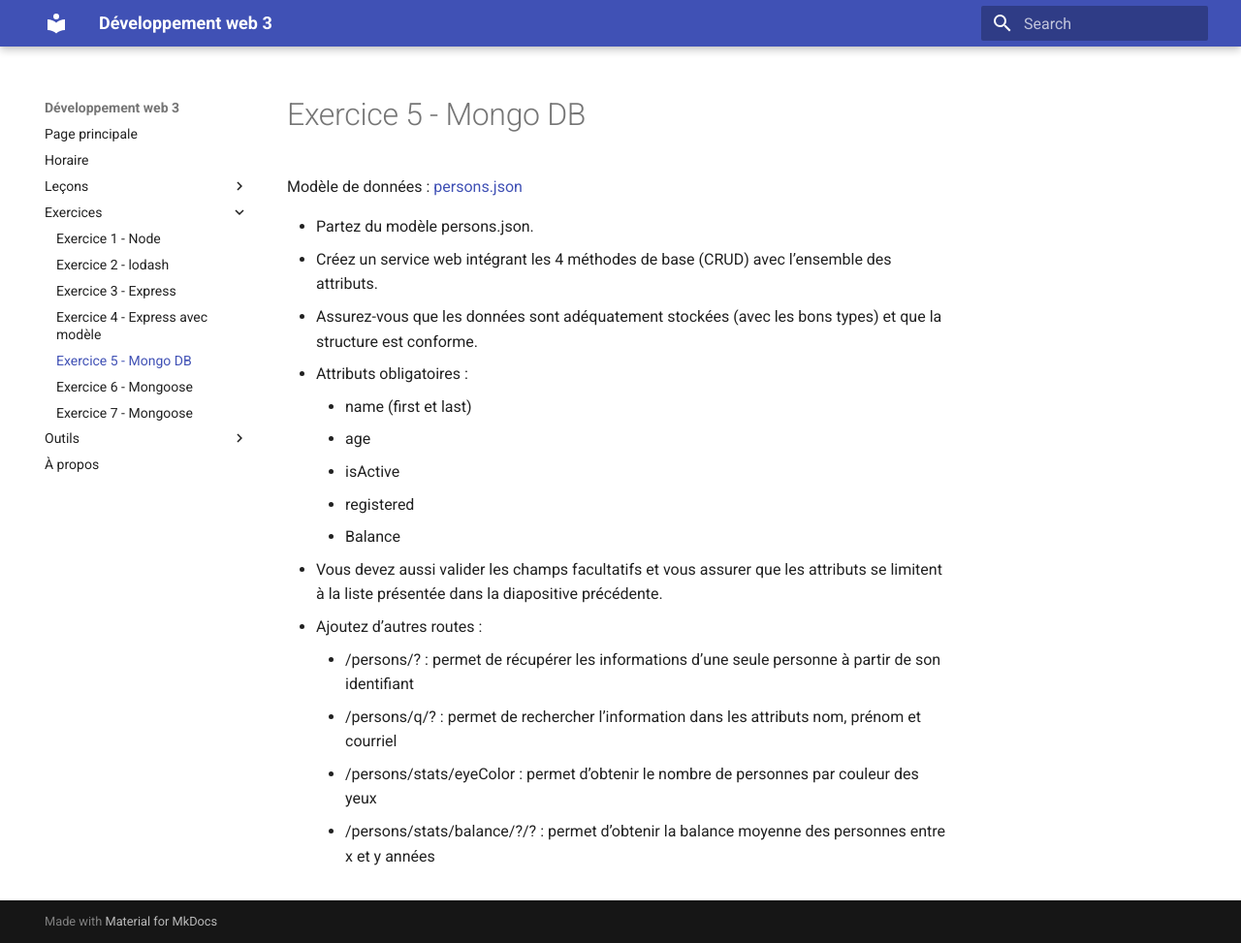
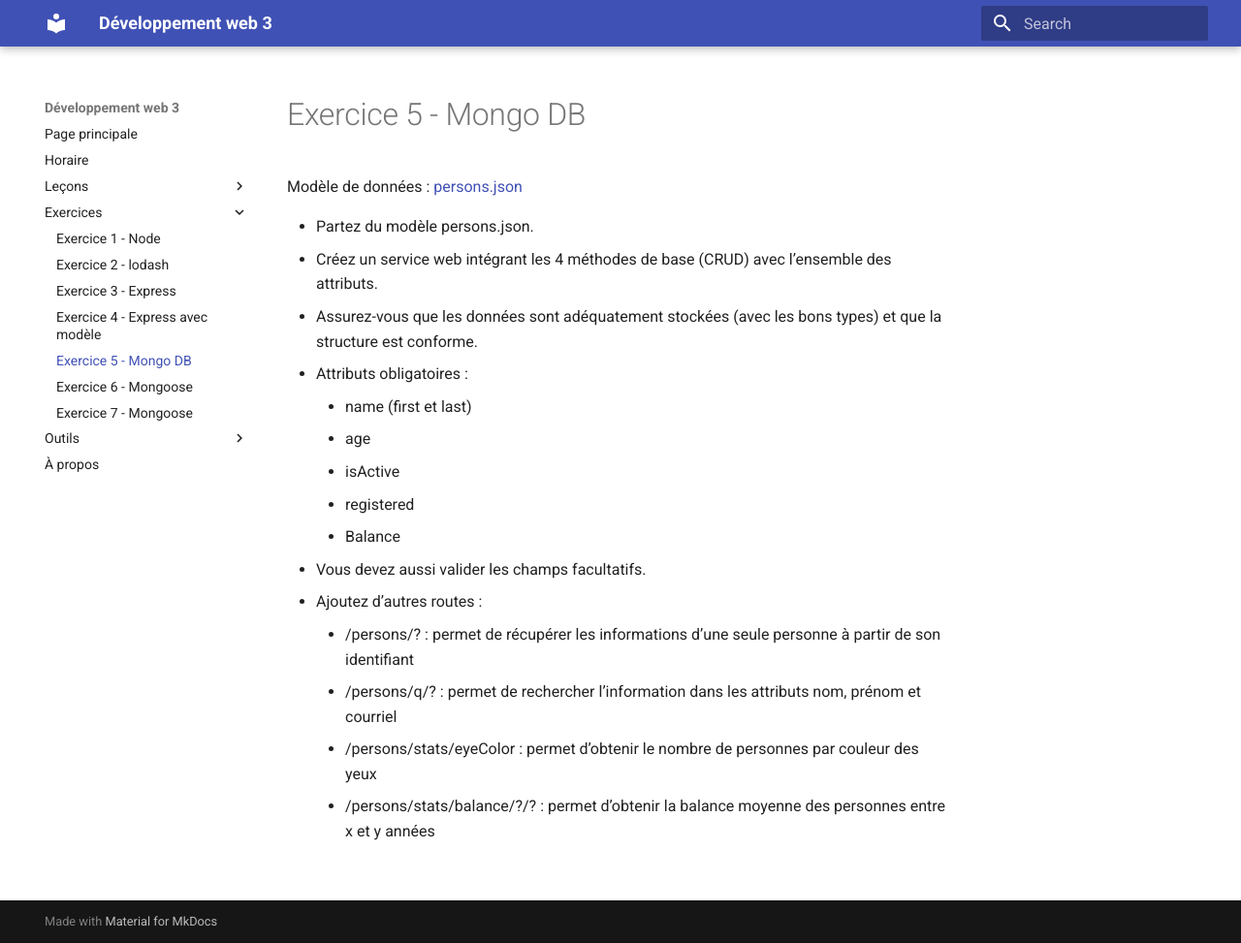
Before and after one commit to cegepvictoetienne/developpementweb3, an MkDocs documentation site: the page built from wiki/exercice5_mongodb.md, in a window 1280 px wide and 973 px high. Shown: the whole window at 97% size. Built offline with MkDocs 1.6.1 and Material for MkDocs 9.7.7, drawn with Linux system fonts in a browser that asks for light colours.

Commit message:
correction leçon 5

```diff
--- a/wiki/exercice5_mongodb.md
+++ b/wiki/exercice5_mongodb.md
@@ -11,7 +11,7 @@ Modèle de données : [persons.json](donnees/persons.json)
     - isActive
     - registered
     - Balance
-- Vous devez aussi valider les champs facultatifs et vous assurer que les attributs se limitent à la liste présentée dans la diapositive précédente.
+- Vous devez aussi valider les champs facultatifs.
 - Ajoutez d’autres routes :
     - /persons/? : permet de récupérer les informations d’une seule personne à partir de son identifiant
     - /persons/q/? : permet de rechercher l’information dans les attributs nom, prénom et courriel
```
